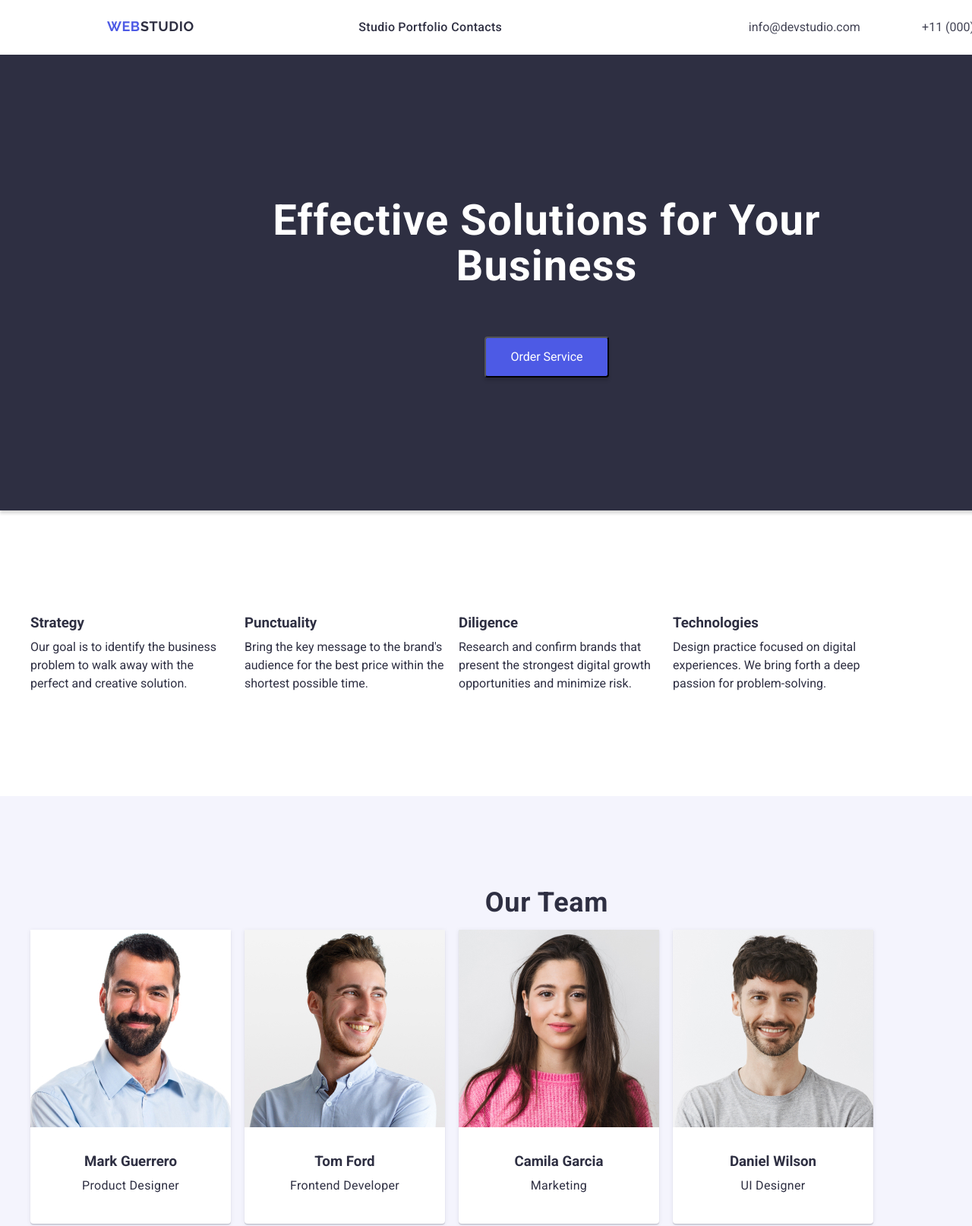
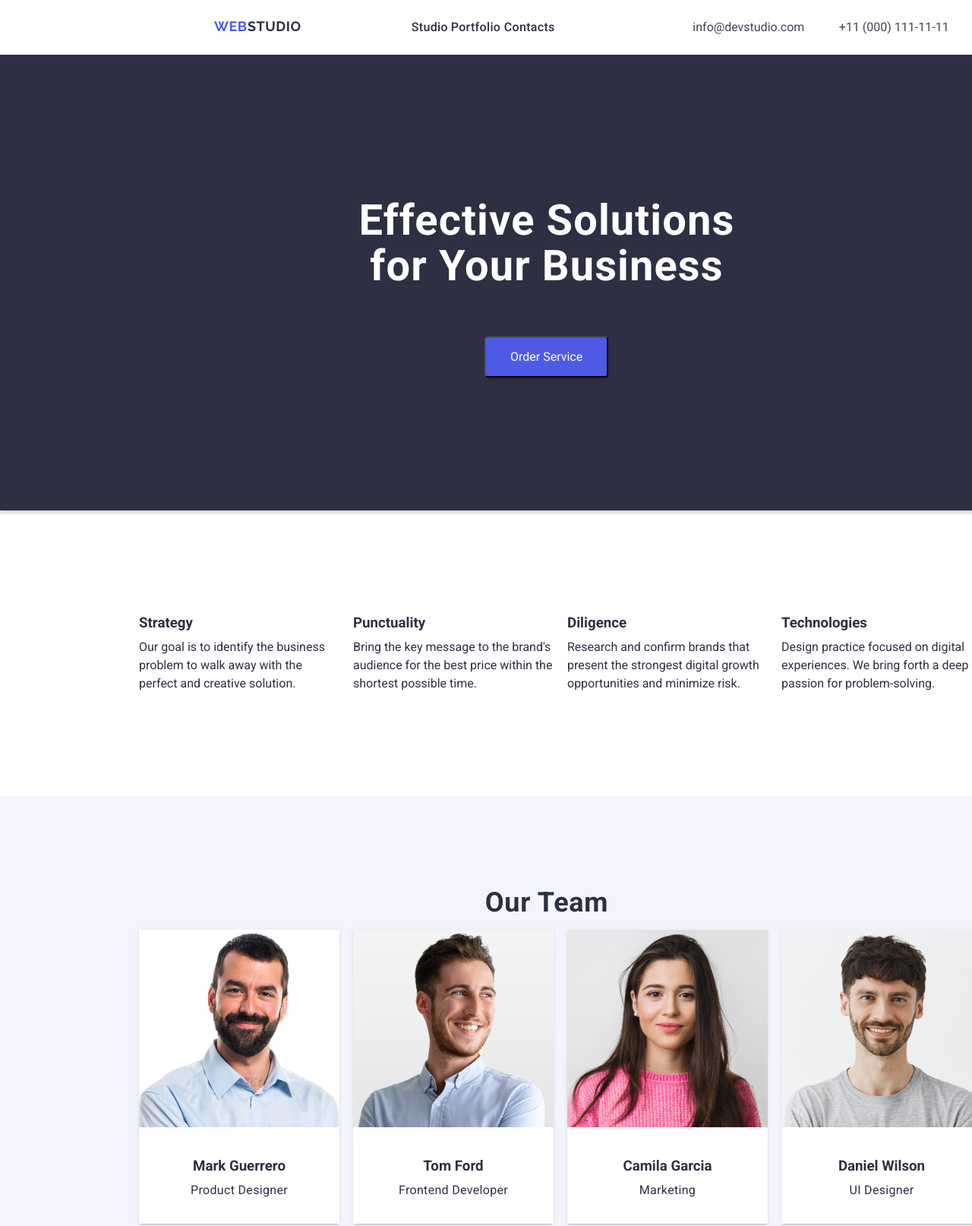
Before and after one commit to ipekcan/goit-markup-hw-03, a plain HTML site: page index.html in a window 1280 px wide. Shown: the top 1614 px of the page at 76% size. Drawn offline with nearby package versions, Linux system fonts and the light colour scheme.

Commit message:
container divisions widths are arranged

```diff
--- a/css/styles.css
+++ b/css/styles.css
@@ -1,4 +1,5 @@
 body {
+  width: 1440px;
   font-family: "Roboto";
   font-weight: 500;
   font-size: 16px;
@@ -31,15 +32,15 @@ a {
   text-decoration: none;
 }
 .container {
-  width: 1158px;
+  width: 1154px;
   max-width: 1440px;
-  align-items: center;
-  padding: 0 calc((1440-1158)/2)px;
+
+  margin: 0 141px;
 }
 header {
   /* Top Line */
 
-  width: 1440px;
+  width: 1154px;
   height: 72px;
   border: 1px;
   border-bottom: #e7e9fc;
@@ -49,6 +50,7 @@ header {
   display: flex;
   flex-direction: row;
   padding-top: 24px;
+  justify-content: space-between;
 }
 .menu-logo {
   /* Logo */
@@ -60,7 +62,6 @@ header {
   padding: 0;
 
   flex-grow: 1;
-
 }
 .a-logo {
   text-decoration: none;
@@ -203,7 +204,6 @@ nav li.menu-contacts {
   height: 600px;
   background-color: #2e2f42;
 
-
   box-shadow: 0px 4px 4px 0px #00000026;
   display: flex;
   flex-direction: column;
@@ -218,15 +218,14 @@ nav li.menu-contacts {
   letter-spacing: 0.02em;
   text-align: center;
 
-  padding: 188px 300px;
+  padding: 188px 329px;
 }
-.hero-img-section .btn-order-service {
+.hero-img-section button.btn-order-service {
   /* Button */
 
   /* Auto layout */
-  display: flex;
-  flex-direction: row;
-  align-items: flex-start;
+  display: block;
+
   padding: 16px 32px;
   gap: 10px;
 
@@ -239,18 +238,28 @@ nav li.menu-contacts {
   color: #ffffff;
 
   margin-top: -125px;
+  margin-left: 495px;
 }
 .btn-order-service:hover {
   background-color: #404bbf;
 }
 .section {
-  width: 1440px;
-  padding:120px 0;
+  width: 1154px;
+  padding: 120px 143px;
   display: flex;
   flex-direction: column;
-
+}
+.container-sec1 {
+  width: 1154px;
+}
+.container-sec2 {
+  width: 1154px;
+}
+.container-sec3 {
+  width: 1154px;
 }
 .our-team {
+  width: 1440px;
   background-color: #f4f4fd;
 }
 .section ul {
@@ -260,7 +269,6 @@ nav li.menu-contacts {
 }
 .sec1-col {
   display: block;
-
 }
 .sec1-title {
   color: #2e2f42;
@@ -312,7 +320,7 @@ nav li.menu-contacts {
 
 li .card-content {
   height: 120px;
-  position: relative;
+
   top: -6.5px;
   background-color: #ffffff;
   align-items: center;
@@ -335,24 +343,6 @@ h6.job {
   text-align: center;
 }
 
-/* .section {
-  border-width: 1px, 1px, 1px, 1px;
-
-  border-style: solid;
-
-  border-color: #e7e9fc;
-
-  max-width: 1440px;
-  width: 1440px;
-  height: 1082px;
-  top: 1868px;
-  left: 156px;
-  gap: 0px;
-  border: 1px 0px 0px 0px;
-  opacity: 0px;
-  align-items: center;
-
-} */
 .our-portfolio {
   border-width: 0 0 1px 0;
 
@@ -360,6 +350,13 @@ h6.job {
 
   border-color: #e7e9fc;
 }
+/* .our-portfolio h2 {
+  font-weight: 700;
+  size:36px;
+  line-height: 40px;
+  letter-spacing: 2em;
+
+} */
 .section .sec3-row1 {
   /* Row 1 */
 
@@ -512,24 +509,23 @@ Header background, team card background
 .footer {
   /* Footer */
 
-  position: absolute;
   width: 1440px;
   height: 312px;
-  left: 0px;
-
 
   /* Dark-bg */
 
   /* NAVY BLUE */
   background: #2e2f42;
 }
+.container-footer {
+  width: 1154px;
+}
 .div-footer {
   /* Text */
 
-  position: relative;
   width: 264px;
   height: 112px;
-  margin-top: 100px;
+  padding-top: 100px;
   margin-left: 156px;
 }
 .footer-logo .a-logo {
@@ -541,7 +537,6 @@ Header background, team card background
   align-items: center;
   padding: 0px;
 
-  position: relative;
   width: 115px;
   height: 24px;
   left: 0px;
--- a/index.html
+++ b/index.html
@@ -18,9 +18,9 @@
     <link rel="stylesheet" href="css/styles.css" />
   </head>
   <body>
-    <div class="container">
     <!--https://github.com/ipekcan/goit-markup-hw-03-->
     <header>
+      <div class="container">
         <div class="div-header">
           <h5 class="menu-logo">
             <a href="#" class="a-logo"
@@ -48,13 +48,17 @@
             <a href="tel:+110001111111" class="tel">+11 (000) 111-11-11</a>
           </address>
         </div>
+      </div>
     </header>
     <main>
       <section class="hero-img-section">
+        <div class="container">
           <h1>Effective Solutions for Your Business</h1>
           <button type="button" class="btn-order-service">Order Service</button>
+        </div>
       </section>
       <section class="section">
+        <div class="container-sec1">
           <ul>
             <li class="sec1-col">
               <h3 class="sec1-title">Strategy</h3>
@@ -85,9 +89,10 @@
               </p>
             </li>
           </ul>
+        </div>
       </section>
       <section class="section our-team">
-          <div>
+        <div class="container-sec2">
           <h2>Our Team</h2>
           <ul>
             <li>
@@ -110,11 +115,7 @@
             </li>
             <li>
               <div class="div-team-card inner-card">
-                  <img
-                    src="images/team/camila.jpg"
-                    width="264px"
-                    alt="Camila"
-                  />
+                <img src="images/team/camila.jpg" width="264px" alt="Camila" />
                 <div class="card-content">
                   <h3 class="name">Camila Garcia</h3>
                   <h6 class="job">Marketing</h6>
@@ -139,10 +140,8 @@
         </div>
       </section>
       <section class="section our-portfolio">
+        <div class="container-sec3">
           <h2>Our Portfolio</h2>
-          <br />
-          <br />
-
           <div>
             <ul class="sec3-row1">
               <li>
@@ -300,10 +299,11 @@
               </li>
             </ul>
           </div>
+        </div>
       </section>
     </main>
     <footer class="footer">
-        <div class="div-footer">
+      <div class="div-footer container-footer">
         <h5 class="footer-logo">
           <a href="#" class="a-logo"
             ><span class="logo-web">WEB</span
@@ -317,6 +317,5 @@
         </p>
       </div>
     </footer>
-    </div>
   </body>
 </html>
```
Lines whose indentation alone changed are shown as unchanged.
